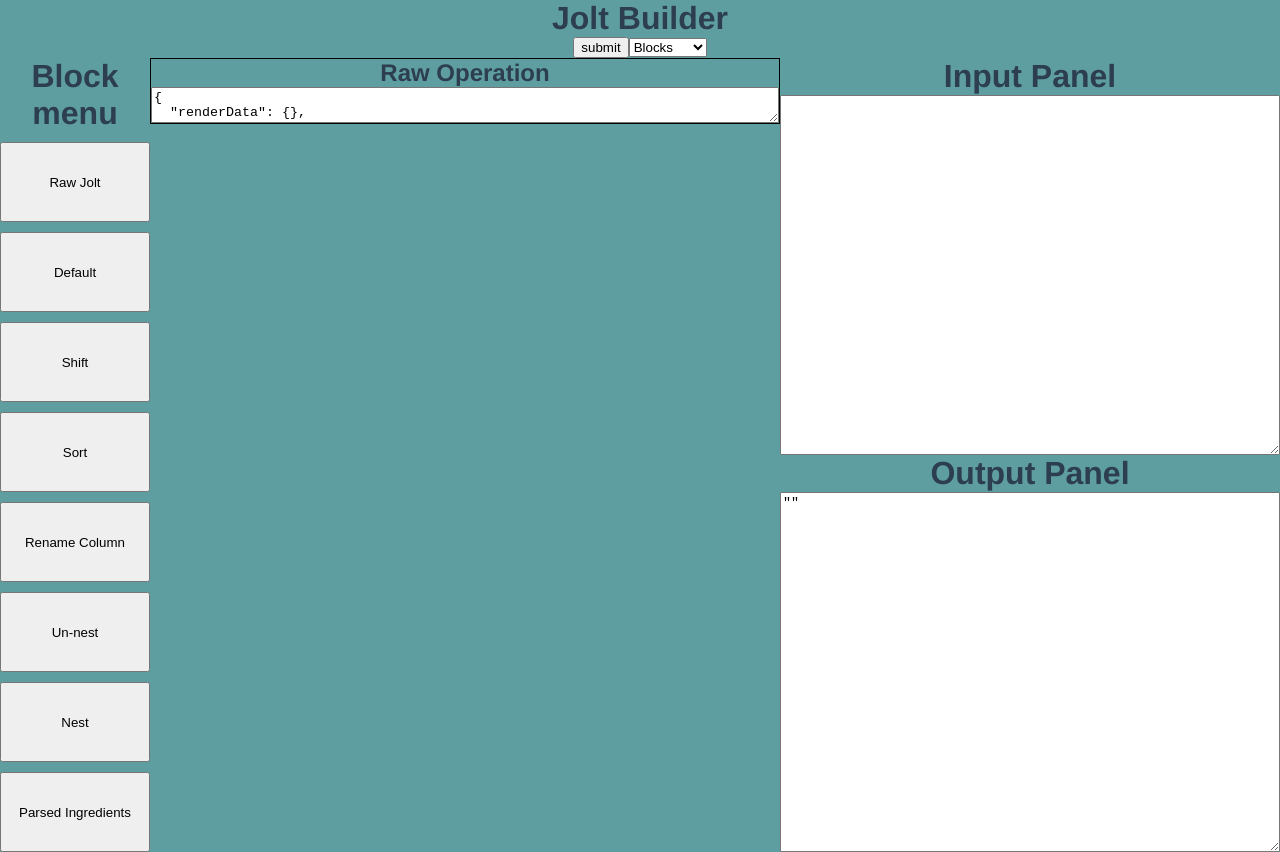
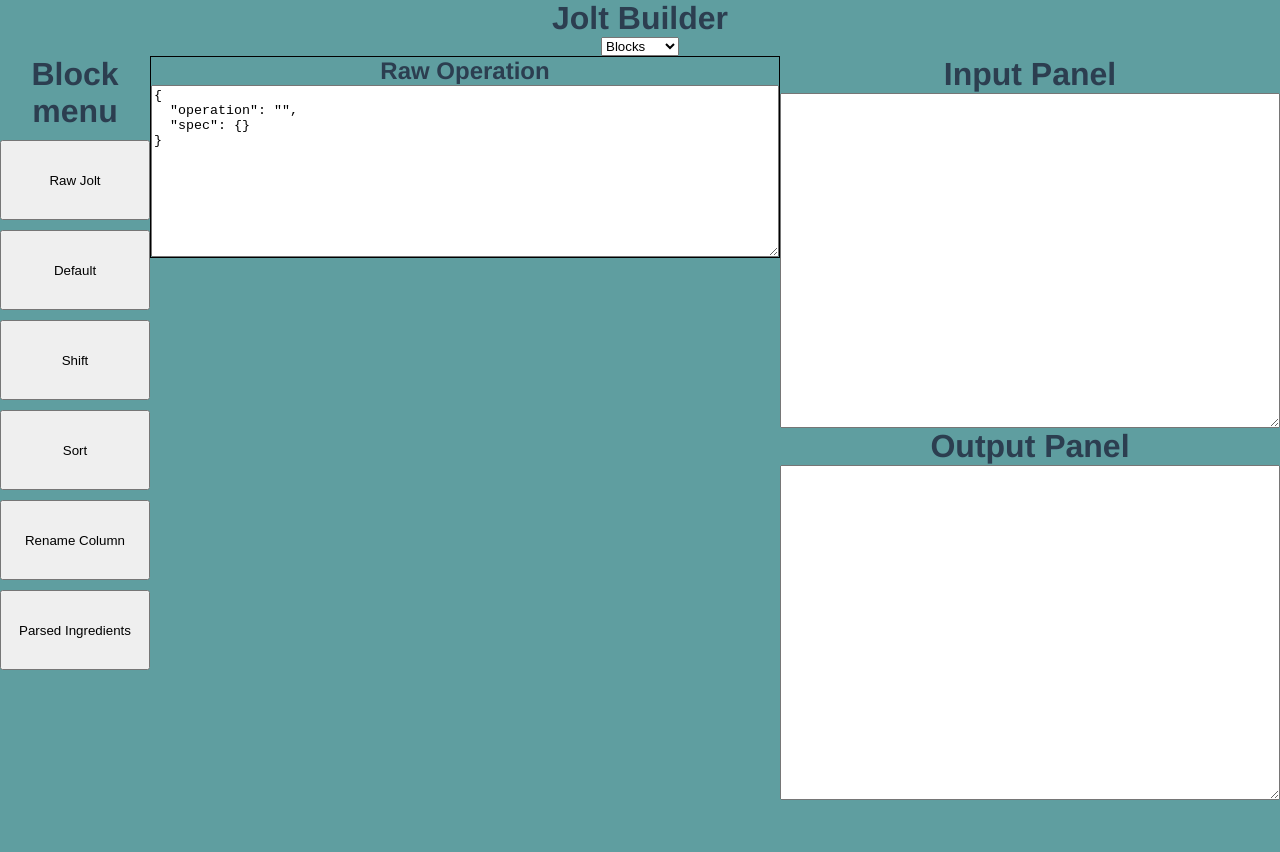
Before and after one commit to chris-schmitz/jolt-spec-builder-client, a Vue app: page / in a window 1280 px wide. Both pictures are taken after a click on the button "Raw Jolt". After the commit the page ends 800 px from the top, so only its background shows below. Built offline with nearby package versions, Linux system fonts and the light colour scheme.

Commit message:
Fixes updates to content of blocks. prob some more important stuff too

```diff
--- a/src/components/BlockMenu.vue
+++ b/src/components/BlockMenu.vue
@@ -7,7 +7,7 @@
           v-for="block in state.blocks"
           v-text="block.label"
           v-bind:key="block.type"
-          @click="insertBlock(block.type)"
+          @click="insertBlock(block)"
       ></button>
     </div>
   </div>
@@ -17,18 +17,23 @@
 import {reactive} from "vue";
 import {useSpecStore} from "@/store/SpecStore";
 import {UiBlockTypes} from "@/domain/ui-block/UiBlockTypes";
+import {UIBlockOperation} from "@/domain/ui-block/UIBlockOperation";
 
 const store = useSpecStore()
 
-const state = reactive({
-  // TODO: extract and normalize
-  // * The concept of RenderBlocks (or whatever we want to call them) is emerging as an important idea
-  // * we should pull this and all other blocky type concepts into a package and import them back in
-  blocks: [
+interface UiBlockButton {
+  label: string
+  type: string  // TODO: put behind an enum?
+  template: UIBlockOperation
+}
+
+const blockButtons: UiBlockButton[] = [
   {
     label: 'Raw Jolt',
     type: 'raw-jolt',
     template: {
+      operation: "",
+      spec: {},
       renderData: {},
       renderComponent: UiBlockTypes.RAW,
     },
@@ -37,6 +42,8 @@
     label: 'Default',
     type: 'defaultr',
     template: {
+      operation: "default",
+      spec: {},
       renderData: {},
       renderComponent: UiBlockTypes.RAW,
     },
@@ -46,18 +53,19 @@
     type: 'shiftr',
     template: {
       operation: 'shift',
-        spec: {
+      renderComponent: UiBlockTypes.SHIFT,
       renderData: {},
-          renderComponent: UiBlockTypes.RAW,
-        },
+      spec: {},
     },
   },
   {
     label: 'Sort',
     type: 'sortr',
     template: {
+      operation: 'shift',
       renderData: {},
       renderComponent: UiBlockTypes.RAW,
+      spec: {}
     },
   },
   {
@@ -65,22 +73,8 @@
     type: 'renamer',
     template: {
       renderData: {},
-        renderComponent: UiBlockTypes.RAW,
-      },
-    },
-    {
-      label: 'Un-nest',
-      type: 'unnester',
-      template: {
-        renderData: {},
-        renderComponent: UiBlockTypes.RAW,
-      },
-    },
-    {
-      label: 'Nest',
-      type: 'nestr',
-      template: {
-        renderData: {},
+      operation: "rename",
+      spec: {},
       renderComponent: UiBlockTypes.RAW,
     },
   },
@@ -100,13 +94,19 @@
     }
   },
 ]
+
+const
+    state = reactive({
+      // TODO: extract and normalize
+      // * The concept of RenderBlocks (or whatever we want to call them) is emerging as an important idea
+      // * we should pull this and all other blocky type concepts into a package and import them back in
+      blocks: blockButtons
+
     })
 
-function insertBlock(type) {
-  const block = state.blocks.filter((b) => b.type === type).pop();
-
-  store.addBlock({index: store.nextIndex, operation: block.template})
-  // this.spec.splice(this.spec.length, 0, block.template);
+function insertBlock(block: UiBlockButton) {
+  const operation = JSON.parse(JSON.stringify(block.template))
+  store.addBlock({index: store.nextIndex, operation})
 }
 
 </script>
--- a/src/components/FullSpecInput.vue
+++ b/src/components/FullSpecInput.vue
@@ -1,23 +1,24 @@
 <template>
   <div class="wrapper">
-    <textarea :value="store.joltSpec" @input="handleInput"></textarea>
-    <!--    <textarea :value="specBlocks" @input="specBlocks = $event.target.value"></textarea>-->
+    <textarea :value="specListAsString" @change="handleInput"></textarea>
   </div>
 </template>
 
 <script lang="ts" setup>
 import {useSpecStore} from '@/store/SpecStore';
-import {defineComponent, onBeforeMount, onMounted} from "vue";
+import {onBeforeMount, computed} from "vue";
 
 const store = useSpecStore()
 
+const specListAsString = computed(() => JSON.stringify(store.joltSpecList, null, 2))
+
 function handleInput(event: InputEvent) {
-  store.setJoltSpec(event.target.value || "");
+  const specList = JSON.parse((event.target as HTMLTextAreaElement).value)
+  store.setJoltSpec(specList);
 }
 
 onBeforeMount(() => {
-  if (store.specBlocks.length > 0) {
-    // store.updateBlocksFromJoltSpec()
+  if (store.specBlockList.length > 0) {
     store.updateJoltSpecFromBlocks();
   }
 })
--- a/src/components/InputPanel.vue
+++ b/src/components/InputPanel.vue
@@ -23,5 +23,6 @@
 
 textarea {
   flex: 1;
+  /*height: 200px;*/
 }
 </style>
--- a/src/components/SpecRenderer.vue
+++ b/src/components/SpecRenderer.vue
@@ -1,7 +1,7 @@
 <template>
   <div class="renderer-wrapper">
     <component
-        v-for="(block, index) in store.specBlocks"
+        v-for="(block, index) in uiBlocks"
         v-bind:key="index"
         :block="block"
         :index="index"
@@ -14,10 +14,33 @@
 
 <script lang="ts" setup>
 import {useSpecStore} from '@/store/SpecStore';
-import {onBeforeMount} from "vue";
-import {BlockUpdateRequest, determineBlockComponent} from "@/domain/ui-block/UiBlockUtilities";
+import {computed, onBeforeMount} from "vue";
+import {BlockUpdateRequest, convertBlockToSpecList, determineBlockComponent} from "@/domain/ui-block/UiBlockUtilities";
+import {JoltOperation} from "@/domain/jolt-spec/JoltOperation";
+import RawJolt from "@/components/ui-blocks/RawJolt.vue"
+import ShiftOperation from "@/components/ui-blocks/ShiftOperation.vue"
+import {mapState} from "pinia";
 
-const store = useSpecStore();
+class TransformationRequest {
+  private input: string
+  private specList: JoltOperation[]
+
+  constructor(input: string, specList: JoltOperation[]) {
+    this.input = input;
+    this.specList = specList;
+  }
+
+  toString() {
+    // return JSON.stringify({"input": this.input, "spec": JSON.stringify(this.specList)})
+    return `{"input": "${this.input}", "spec": "${JSON.stringify(this.specList).replace('"', "\"")}"`
+  }
+}
+
+const
+    store = useSpecStore();
+
+const
+    uiBlocks = computed(() => store.specBlockList)
 
 // TODO: how do we want to organize this?
 // ? now that we're using the composition API we have a lot more freedom re: organizing business logic
@@ -26,19 +49,42 @@
 // ? should be organized and what can be extracted from the file
 
 // ^ ==== Store Operations ==== ^ //
-function updateBlocks() {
-  if (store.joltSpec) store.updateBlocksFromJoltSpec();
+function
+
+updateBlocks() {
+  if (store.joltSpecList.length > 0) {
+    store.updateBlocksFromJoltSpec()
+  }
 }
 
 
+function
+
+runTransformation() {
+  const specList = convertBlockToSpecList(store.specBlockList)
+  _submitSpecAndInput(new TransformationRequest(store.input, specList))
+}
+
+async function
+
+_submitSpecAndInput(request: TransformationRequest) {
+  const response = await fetch('http://localhost:8080/transform', {
+    method: 'POST',
+    headers: {
+      Accept: 'application/json',
+      'Content-Type': 'application/json',
+    },
+    body: request.toString()
+  });
+  return await response.json();
+}
+
 // ^ ==== Block logic ==== ^ //
-function updateBlock(event: BlockUpdateRequest) {
+function
+
+updateBlock(event: BlockUpdateRequest) {
   store.updateBlock(event);
-  //  TODO next steps:
-  //  - format the blocks as a spec in a variable
-  //  - pull the input and fire the API call
-  //  - throw the output in output
-  //  ! DON'T update the jolt spec in the store
+  runTransformation()
 }
 
 // ^ ==== Life cycle hooks ==== ^ //
@@ -46,6 +92,12 @@
 </script>
 
 <style scoped>
+
+.renderer-wrapper {
+  height: 90vh;
+  overflow-y: scroll;
+}
+
 .spec-block {
   background: lightseagreen;
   display: flex;
--- a/src/components/ui-blocks/RawJolt.vue
+++ b/src/components/ui-blocks/RawJolt.vue
@@ -2,24 +2,57 @@
   <!--  TODO replace with a contenteditable div -->
   <div class="block-wrapper">
     <h2>Raw Operation</h2>
-    <textarea :value="blockContent" @input="updateBlockContent"></textarea>
+    <textarea :value="state.renderData" @input="updateBlockContent"></textarea>
   </div>
-  <!--  <p v-text="block"></p>-->
 </template>
 
 <script lang="ts" setup>
 // TODO: add ts language and figure out how to correctly type the computed props
-import {computed, defineProps, defineEmits} from "vue";
+import {computed, defineProps, defineEmits, reactive, watch} from "vue";
+import {UIBlockOperation} from "@/domain/ui-block/UIBlockOperation";
+import {UiBlockTypes} from "@/domain/ui-block/UiBlockTypes";
+import {BlockRenderData, BlockUpdateRequest} from "@/domain/ui-block/UiBlockUtilities";
 
-const props = defineProps<{ block: object, index: number }>()
-const blockContent = computed(() => JSON.stringify(props.block, null, 2))
+const state = reactive({
+  renderData: {},
+})
 
-const blockUpdateEmit = defineEmits("updateBlock")
+const props = defineProps<{ block: UIBlockOperation, index: number }>()
+const blockckContent = computed(() => JSON.stringify(props.block, null, 2))
+
+const emit = defineEmits(["block-operation-updated"])
+// const emit = defineEmits<{
+//   (e: 'block-operation-updated', value: BlockUpdateRequest): void
+// }>()
+
+
+let operation: string,
+    spec: object,
+    renderComponent: UiBlockTypes,
+    renderData: BlockRenderData
+
+function formatForRender(block: UIBlockOperation) {
+  const bblock = JSON.parse(JSON.stringify(block));
+  ({operation, spec, renderComponent, renderData} = bblock)
+  return JSON.stringify({operation, spec}, null, 2)
+}
+
+function formatForStorage(blockString: string): UIBlockOperation {
+  const block = JSON.parse(blockString)
+  block.renderComponent = renderComponent
+  block.renderData = renderData
+  return block
+}
+
+watch(() => props.block, (newValue) => {
+  state.renderData = formatForRender(newValue)
+}, {immediate: true})
 
 function updateBlockContent(event: InputEvent) {
-  blockUpdateEmit({
-    data: event.target.value || "",
-    index: this.index,
+  let operation = formatForStorage((event.target as HTMLTextAreaElement).value)
+  emit("block-operation-updated", {
+    operation,
+    index: props.index,
   })
 }
 </script>
@@ -29,6 +62,7 @@
   border: 1px solid black;
   display: flex;
   flex-direction: column;
+  height: 200px;
 }
 
 textarea {
--- a/src/components/ui-blocks/ShiftOperation.vue
+++ b/src/components/ui-blocks/ShiftOperation.vue
@@ -4,7 +4,7 @@
     <h2>Shift</h2>
     <textarea
         :value="shiftInstructionsString"
-        @input="saveContent"
+        @blur="saveContent"
     ></textarea>
     <label for="pass-along"
     >Pass along other data to next operation:
@@ -18,22 +18,22 @@
 </template>
 
 <script lang="ts" setup>
-import {ref, defineProps, computed, watch, defineEmits, reactive} from "vue";
+import {defineProps, computed, watch, defineEmits, reactive} from "vue";
 import {UiBlockTypes} from "@/domain/ui-block/UiBlockTypes";
 import {UIBlockOperation} from "@/domain/ui-block/UIBlockOperation";
 import {JoltOperation} from "@/domain/jolt-spec/JoltOperation";
 
 const state = reactive({
-  shiftInstructions: "",
+  shiftInstructions: {},
   passAlongOtherContent: true
 })
-const props = defineProps<{ block: object, index: number }>()
+const props = defineProps<{ block: UIBlockOperation, index: number }>()
 const shiftInstructionsString = computed(() => JSON.stringify(state.shiftInstructions, null, 2))
 
 
-watch(props.block, (newValue: UIBlockOperation) => {
+watch(() => props.block, (newValue: UIBlockOperation) => {
       state.shiftInstructions = newValue.spec
-      state.passAlongOtherContent = newValue.renderData.passAlong
+      state.passAlongOtherContent = newValue.renderData.passAlong as boolean
     },
     {immediate: true}
 )
@@ -43,19 +43,35 @@
   notifyOfBlockUpdate(operation);
 }
 
-// TODO: UUUUGH figure out the type for this DOM event !!!
-function saveContent(event: any) {
-  const operation = formatShiftOperation(
-      JSON.parse(event.target.value)
-  )
-  notifyOfBlockUpdate(operation);
+function saveContent(event: InputEvent) {
+  console.log("saving content from shift operator")
+  const content = (event.target as HTMLTextAreaElement).value
+
+  if (isValidJson(content)) {
+    const operation = formatShiftOperation(JSON.parse(content))
+    notifyOfBlockUpdate(operation);
+  } else {
+    console.log("bad json")
+    //  TODO: add UI error
+  }
+
+}
+
+// TODO: move out to utility file
+function isValidJson(value: string): boolean {
+  try {
+    JSON.parse(value)
+    return true
+  } catch (error) {
+    return false
+  }
 }
 
 // TODO: move
 // * move out to the shift tools, but only once things fit together. Really
 // * stuff like intruducing typescript may resovle the need to move it, but even still
 // * it seems like a "group like business logic" move
-function formatShiftOperation(shiftInstructions: any): JoltOperation {
+function formatShiftOperation(shiftInstructions: object): UIBlockOperation {
   return {
     operation: 'shift',
     renderComponent: UiBlockTypes.SHIFT,
--- a/src/domain/ui-block/UiBlockUtilities.ts
+++ b/src/domain/ui-block/UiBlockUtilities.ts
@@ -34,7 +34,7 @@
     }
 }
 
-export function convertBlockToSpec(blocksProxies: JoltOperation[]) {
+export function convertBlockToSpecList(blocksProxies: UIBlockOperation[]) {
     const blocks = JSON.parse(JSON.stringify(blocksProxies))
     const spec = blocks
         .map((block: UIBlockOperation) => {
@@ -50,11 +50,11 @@
                     return block
             }
         })
-    return JSON.stringify(spec, null, 2)
+    return spec
 }
 
 
-export function convertSpecListToBlocks(spec: any) {
+export function convertSpecListToBlocks(spec: JoltOperation[]): UIBlockOperation[] {
     return spec
         .map((object: JoltOperation) => {
             switch (object.renderComponent || object.operation) {
@@ -64,9 +64,9 @@
                 case 'sort':
                 case 'remove':
                 case 'cardinality':
-                    return RawTransformer.formatForRawComponent(object)
+                    return RawTransformer.toUiBlock(object)
                 default:
-                    return RawTransformer.formatForRawComponent(object)
+                    return RawTransformer.toUiBlock(object)
             }
         })
 }
--- a/src/layouts/JoltBuilder.vue
+++ b/src/layouts/JoltBuilder.vue
@@ -2,20 +2,17 @@
   <div class="jolt-builder-layout">
     <div class="header">
       <h1>Jolt Builder</h1>
-      <button @click="submit">submit</button>
-      <!-- todo ripout after adding blur trigger?? -->
       <select v-model="state.specView">
         <option value="blocks">Blocks</option>
         <option value="full">Full Spec</option>
       </select>
     </div>
     <div class="body">
-      <div class="left-panel">
+      <div class="left-panel" v-if="state.specView === 'blocks'">
         <block-menu></block-menu>
       </div>
       <div class="center-panel">
         <spec-renderer v-if="state.specView === 'blocks'"></spec-renderer>
-        <!--        <spec-panel v-if="state.specView === 'blocks'"></spec-panel>-->
         <full-spec-input v-if="state.specView === 'full'"></full-spec-input>
       </div>
       <div class="right-panel">
@@ -34,79 +31,12 @@
 import FullSpecInput from '@/components/FullSpecInput.vue';
 import {useSpecStore} from '@/store/SpecStore';
 import {defineComponent, reactive, ref, toRefs} from 'vue'
-import {convertBlockToSpec} from "@/domain/ui-block/UiBlockUtilities";
+import {convertBlockToSpecList} from "@/domain/ui-block/UiBlockUtilities";
 
 const store = useSpecStore();
 const state = reactive({
-
-  input: '',
-  output: '',
   specView: 'blocks',
 })
-
-async function submit() {
-  const spec = convertBlockToSpec(store.specBlocks);
-  const content = await _submitSpecAndInput({spec, input: state.input});
-  state.output = content;
-  return Promise.resolve()
-}
-
-// TODO: come back and add type to body
-async function _submitSpecAndInput(body: any) {
-  const response = await fetch('http://localhost:8080/transform', {
-    method: 'POST',
-    headers: {
-      Accept: 'application/json',
-      'Content-Type': 'application/json',
-    },
-    body: JSON.stringify(body),
-  });
-  return await response.json();
-}
-
-// export default defineComponent({
-//   name: 'JoltBuilder',
-//   components: {
-//     FullSpecInput,
-//     BlockMenu,
-//     SpecRenderer,
-//     InputPanel,
-//     OutputPanel,
-//   },
-//   setup() {
-//     const store = useSpecStore();
-//     const state = reactive({
-//       input: '',
-//       output: '',
-//       specView: 'blocks',
-//     });
-//
-//     return {...toRefs(state), store}
-//   },
-//   methods: {
-//     async submit() {
-//       const input = this.input;
-//       const spec = transformBlocksToSpec(this.store.specBlocks);
-//       const content = await this._submitSpecAndInput({spec, input});
-//       this.output = content;
-//       return Promise.resolve()
-//     },
-//     // TODO: come back and add type to body
-//     async _submitSpecAndInput(body: any) {
-//       const response = await fetch('http://localhost:8080/transform', {
-//         method: 'POST',
-//         headers: {
-//           Accept: 'application/json',
-//           'Content-Type': 'application/json',
-//         },
-//         body: JSON.stringify(body),
-//       });
-//       const content = await response.json();
-//       console.log('updated');
-//       return content;
-//     },
-//   },
-// });
 </script>
 
 <style scoped>
--- a/src/store/SpecStore.ts
+++ b/src/store/SpecStore.ts
@@ -1,47 +1,47 @@
 import {defineStore} from 'pinia'
-import {BlockUpdateRequest, convertBlockToSpec, convertSpecListToBlocks} from "@/domain/ui-block/UiBlockUtilities";
+import {BlockUpdateRequest, convertBlockToSpecList, convertSpecListToBlocks} from "@/domain/ui-block/UiBlockUtilities";
 import {UIBlockOperation} from "@/domain/ui-block/UIBlockOperation";
 import {joltSpecDocToUiBlock} from "@/domain/jolt-spec/Utilities";
+import {JoltOperation} from "@/domain/jolt-spec/JoltOperation";
 
 
 interface SpecStoreState {
-    joltSpec: string
-    specBlocks: UIBlockOperation[]
+    input: string,
+    output: string,
+    joltSpecList: JoltOperation[]
+    specBlockList: UIBlockOperation[]
 }
 
 export const useSpecStore = defineStore('Spec Store', {
     state(): SpecStoreState {
         return {
-            joltSpec: '',
-            specBlocks: [],
+            input: "",
+            output: "",
+            joltSpecList: [],
+            specBlockList: [],
         }
     },
     getters: {
-        nextIndex: (state: SpecStoreState) => state.specBlocks.length
+        nextIndex: (state: SpecStoreState) => state.specBlockList.length,
     },
     actions: {
-        // TODO: consider type change
-        // ? should we accept this as a JoltOperation and convert it to a string?
-        // * look at the places where this is being called and see what the type is naturally
-        setJoltSpec(spec: string) {
-            this.joltSpec = spec
+        setJoltSpec(spec: JoltOperation[]) {
+            this.joltSpecList = spec
         },
         updateBlocksFromJoltSpec() {
-            const spec = JSON.parse(this.joltSpec)
-            this.specBlocks = convertSpecListToBlocks(spec)
+            this.specBlockList = convertSpecListToBlocks(this.joltSpecList)
         },
         updateJoltSpecFromBlocks() {
-            const spec = convertBlockToSpec(this.specBlocks)
-            this.joltSpec = spec
+            this.joltSpecList = convertBlockToSpecList(this.specBlockList)
         },
         updateBlock(payload: BlockUpdateRequest) {
-            this.specBlocks.splice(payload.index, 1, payload.operation)
+            this.specBlockList.splice(payload.index, 1, payload.operation)
         },
         addBlock(payload: BlockUpdateRequest) {
             const {index, operation} = payload
             const block = joltSpecDocToUiBlock(operation)
-            const targetIndex = index ? index : this.specBlocks.length
-            this.specBlocks.splice(targetIndex, 0, block)
-        },
+            const targetIndex = index ? index : this.specBlockList.length
+            this.specBlockList.splice(targetIndex, 0, block)
+        }
     },
 })
--- a/src/store/shape-transformations/RawTransformer.ts
+++ b/src/store/shape-transformations/RawTransformer.ts
@@ -1,10 +1,10 @@
 import {UiBlockTypes} from "@/domain/ui-block/UiBlockTypes";
 import {JoltOperation} from "@/domain/jolt-spec/JoltOperation";
+import {UIBlockOperation} from "@/domain/ui-block/UIBlockOperation";
 
 export class RawTransformer {
 
-    static formatForRawComponent(operation: JoltOperation) {
-        operation.renderComponent = UiBlockTypes.RAW
-        return operation
+    static toUiBlock(operation: JoltOperation) {
+        return new UIBlockOperation(operation.operation, UiBlockTypes.RAW, operation.spec, {})
     }
 }
```
Also changed, not shown: 1 other file (tests, documents, lock files or other folders). Lines whose indentation alone changed are shown as unchanged.
